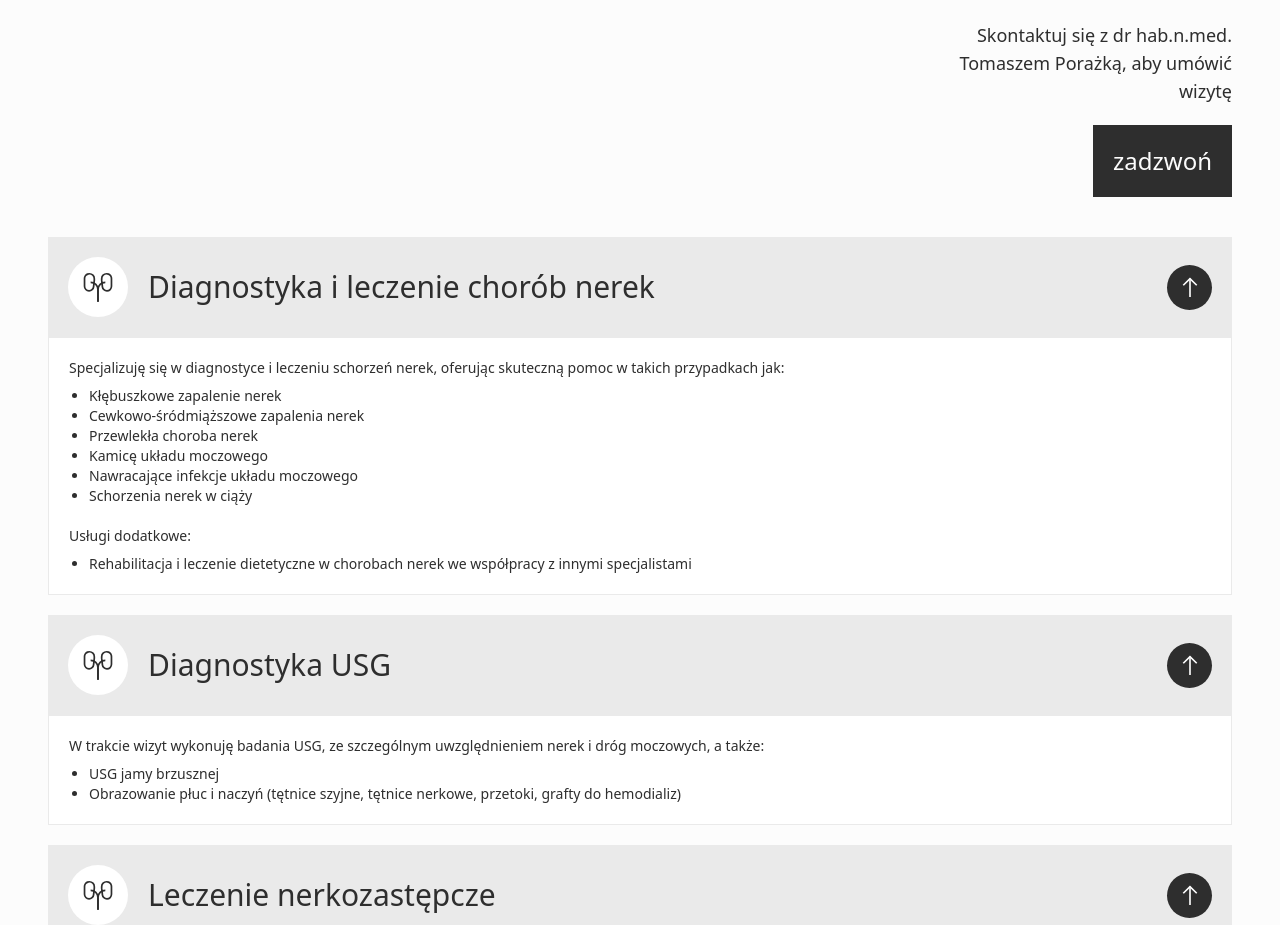
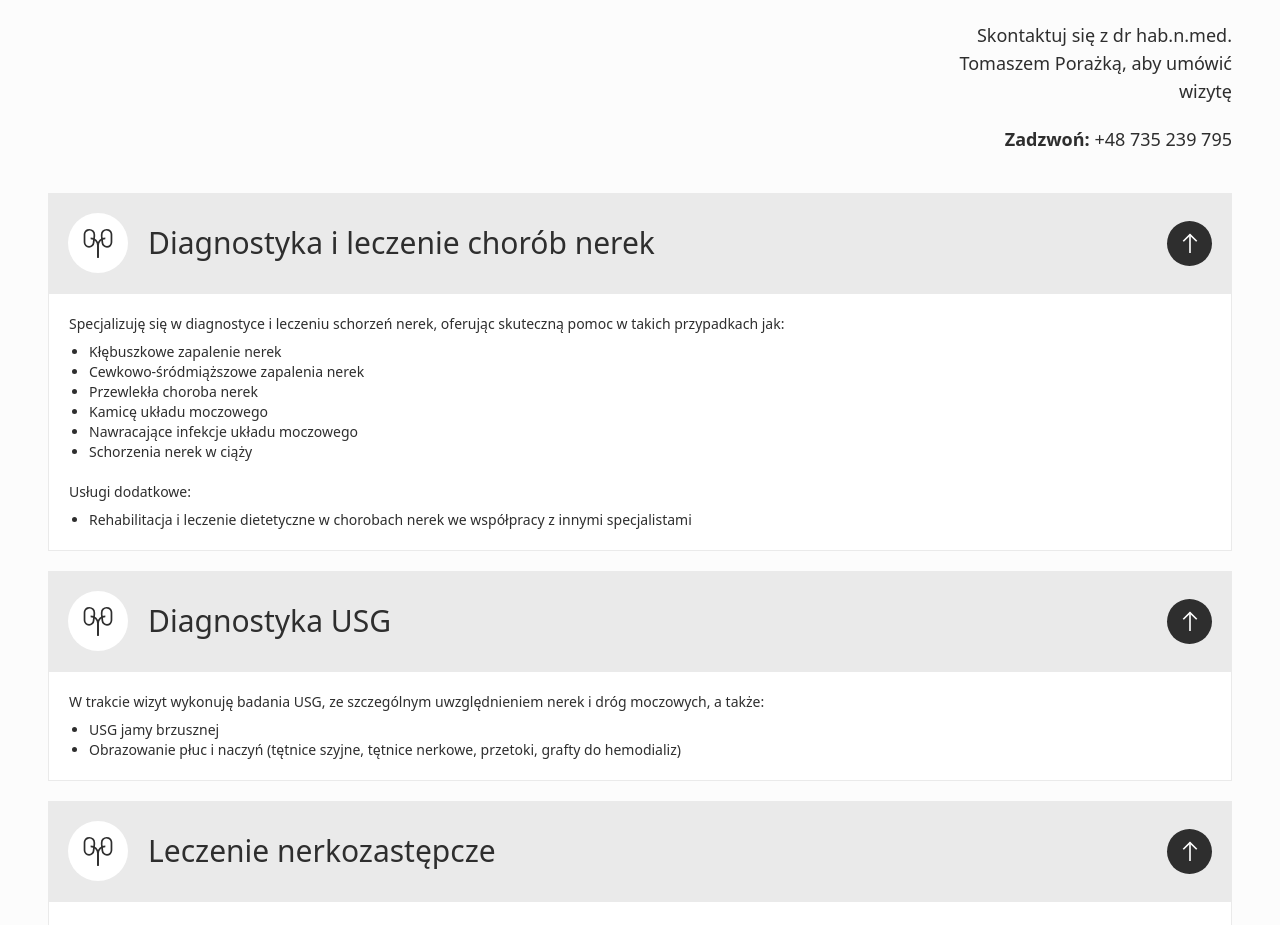
Before and after one commit to SzymonResiak/medical-page-porazko, a Next.js app: page /internist in a window 1280 px wide. Shown: the part 1563-2488 px from the top of the page. Built offline with nearby package versions, Linux system fonts and the light colour scheme.

Commit message:
call internist

```diff
--- a/src/app/internist/components/Services.tsx
+++ b/src/app/internist/components/Services.tsx
@@ -20,7 +20,10 @@ export const Services = () => {
         Tomaszem Porażką, aby umówić <br /> wizytę
       </p>
       <div className="flex justify-end">
-        <Button className="mt-5">zadzwoń</Button>
+        <Button className="mt-5 md:hidden">zadzwoń</Button>
+        <p className="hidden md:block mt-5 text-lg desktop-2:text-2xl ">
+          <span className="font-bold">Zadzwoń:</span> +48 735 239 795
+        </p>
       </div>
 
       <div className="mt-10 flex flex-col gap-5">
```
